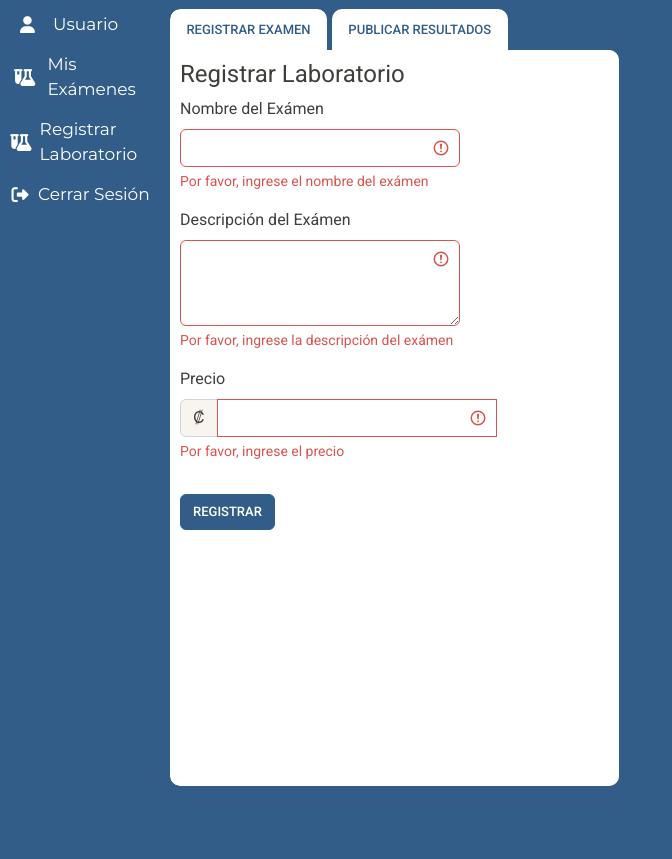
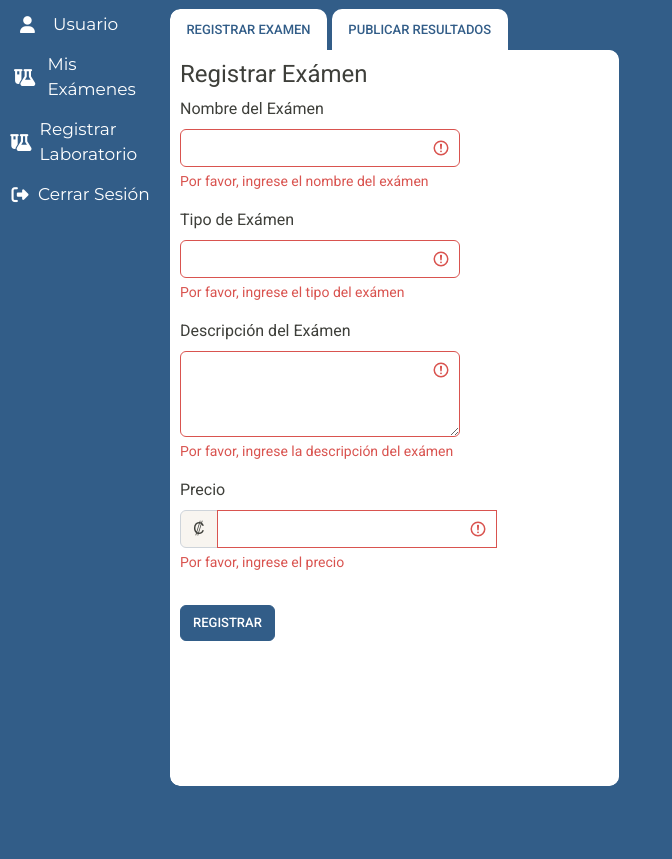
Before and after one commit to cristopher9730/Family-Medicine, an ASP.NET MVC app: page /DashboardAdminLaboratorio/DashAdminLabRegistrarExamen in a window 1280 px wide. Shown: the part 61-920 px from the top of the page, without its empty margins (0-672 px from the left). Run offline with ASP.NET Core 8 and stand-ins for ASP.NET MVC 5, Linux system fonts and the light colour scheme; the project's own start-up code is not run, and a stand-in starts its controllers and pages; some libraries are stand-ins or nearby versions.

Commit message:
tipo examen

```diff
--- a/FamilyMedicine/Views/DashboardAdminLaboratorio/DashAdminLabRegistrarExamen.cshtml
+++ b/FamilyMedicine/Views/DashboardAdminLaboratorio/DashAdminLabRegistrarExamen.cshtml
@@ -26,7 +26,7 @@
 
     <div id="myTabContent" class="tab-content" style="min-width:345px">
         <div class="tab-pane fade show active" id="home" role="tabpanel">
-            <h4>Registrar Laboratorio</h4>
+            <h4>Registrar Exámen</h4>
 
             <form class="was-validated">
                 <div class="mb-3 w-100">
@@ -35,6 +35,16 @@
                         <input type="text" class="form-control w-100" id="txtNombre" aria-describedby="inputGroupPrepend" required>
                         <div class="invalid-feedback">
                             Por favor, ingrese el nombre del exámen
+                        </div>
+                    </div>
+                </div>
+
+                <div class="mb-3 w-100">
+                    <div class="form-group has-validation w-100 d-flex flex-column">
+                        <label class="form-label" for="txtNombre" id="inputGroupPrepend">Tipo de Exámen</label>
+                        <input type="text" class="form-control w-100" id="txtNombre" aria-describedby="inputGroupPrepend" required>
+                        <div class="invalid-feedback">
+                            Por favor, ingrese el tipo del exámen
                         </div>
                     </div>
                 </div>
```
